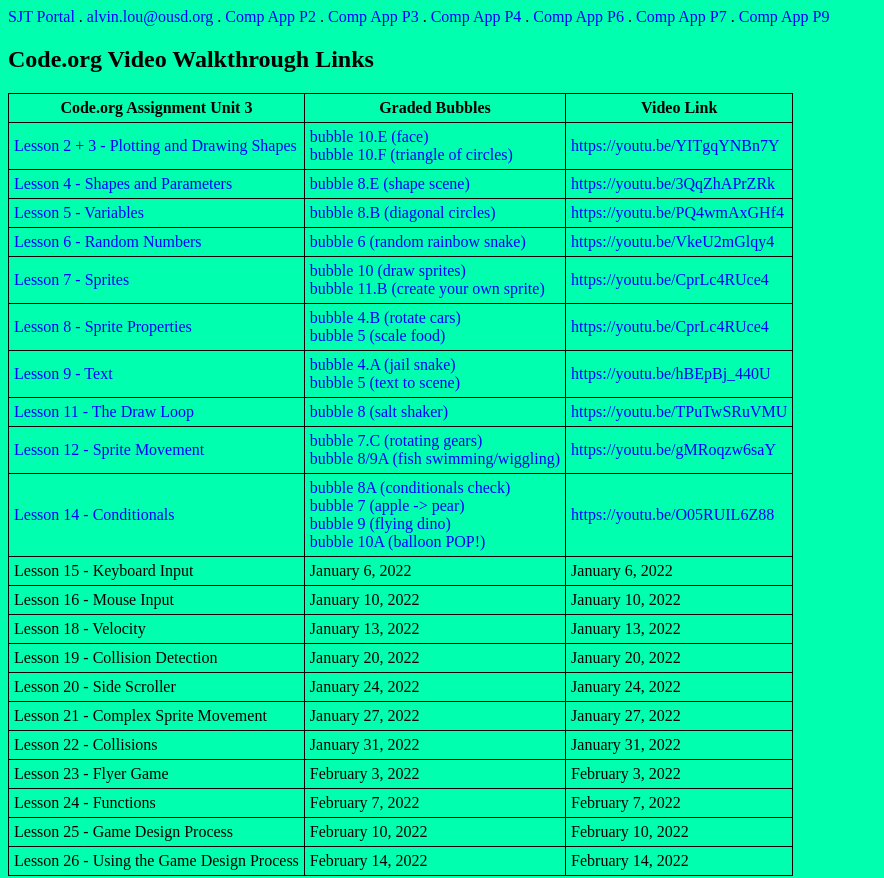
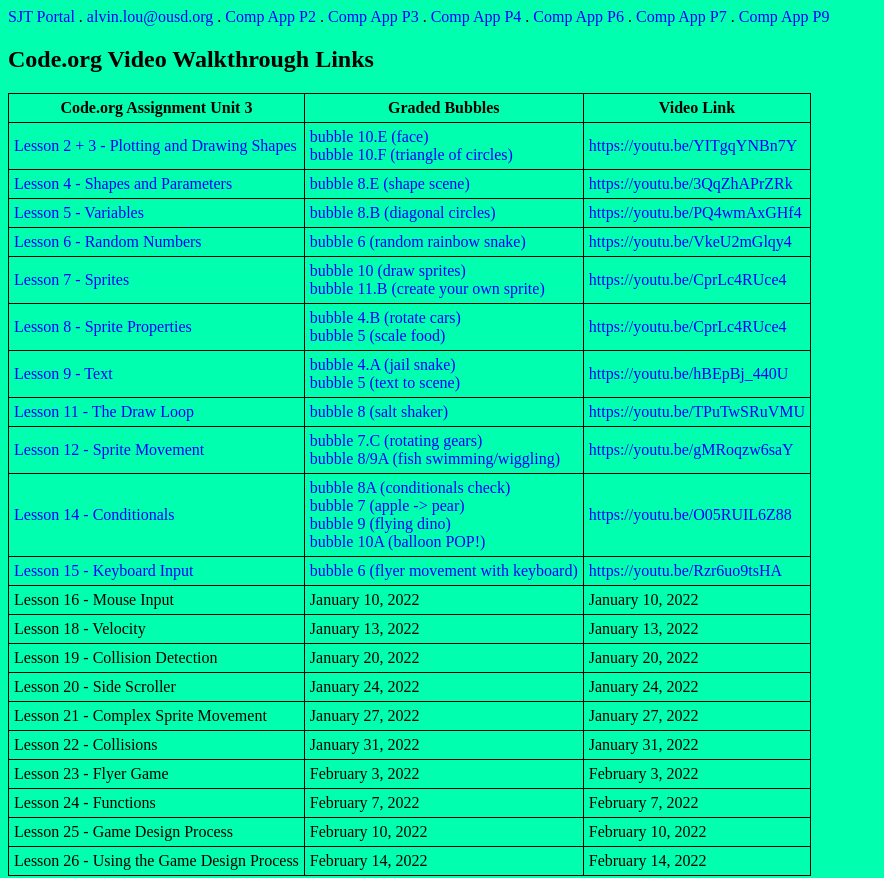
Before and after one commit to louousd/louousd.github.io, a plain HTML site: page videoguides.html in a window 1280 px wide. Shown: the top 878 px of the page, without its empty margins (0-884 px from the left). Drawn offline with Linux system fonts and the light colour scheme.

Commit message:
Update videoguides.html

```diff
--- a/videoguides.html
+++ b/videoguides.html
@@ -225,13 +225,17 @@
       </tr>
       <tr>
         <td>
-          Lesson 15 - Keyboard Input
+          <a href="https://studio.code.org/s/csd3-2021/lessons/15/levels/1" target="_blank">
+            Lesson 15 - Keyboard Input
+          </a>
         </td>
         <td>
-          January 6, 2022
+          <a href="https://studio.code.org/s/csd3-2021/lessons/15/levels/6" target="_blank">
+            bubble 6 (flyer movement with keyboard)
+          </a>
         </td>
         <td>
-          January 6, 2022
+          <a href="https://youtu.be/Rzr6uo9tsHA" target="_blank">https://youtu.be/Rzr6uo9tsHA</a>
         </td>
       </tr>
       <tr>
```
